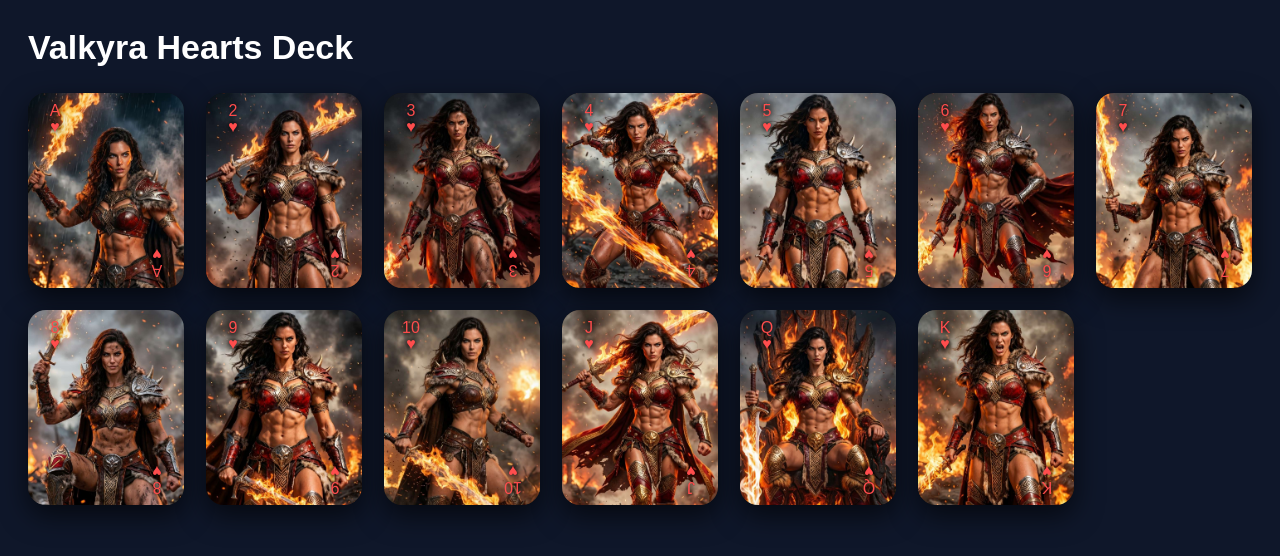
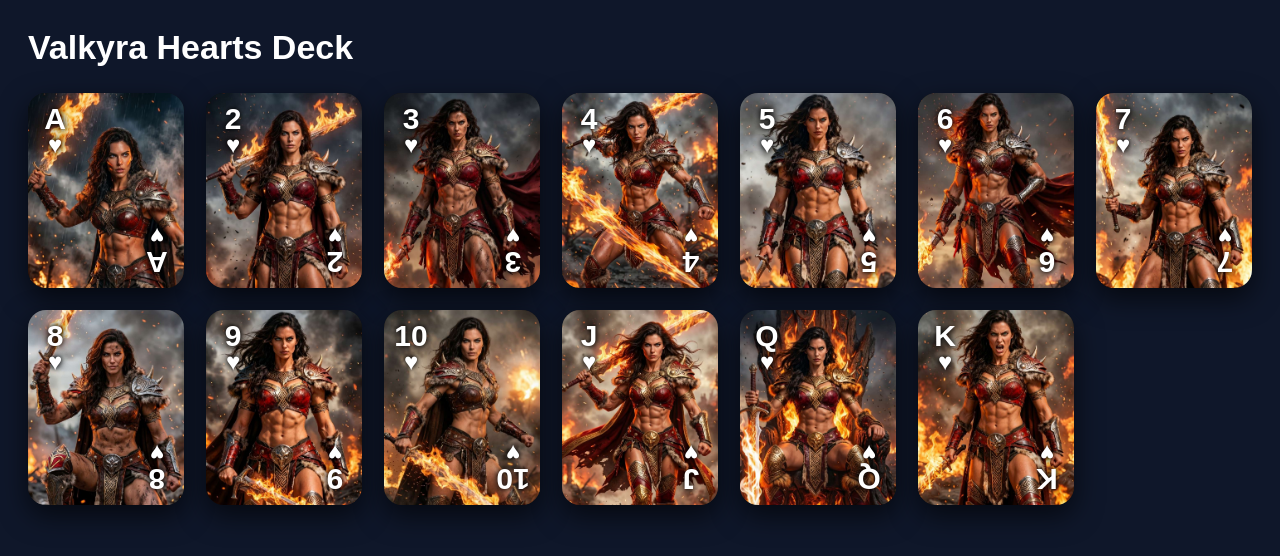
Before and after one commit to PlayYourPhotos/playyourphotos-blackjack, a React (Create React App) app: page /demo in a window 1280 px wide. Shown: the top 556 px of the page. Built offline with nearby package versions, Linux system fonts and the light colour scheme.

Commit message:
Update Card.jsx

```diff
--- a/src/components/Card.jsx
+++ b/src/components/Card.jsx
@@ -7,19 +7,7 @@ const suitSymbols = {
   clubs: "♣",
 };
 
-const suitColors = {
-  hearts: "#ff4d4d",
-  diamonds: "#ff4d4d",
-  spades: "#ffffff",
-  clubs: "#ffffff",
-};
-
-export default function Card({
-  rank,
-  suit,
-  image,
-  faceDown = false,
-}) {
+export default function Card({ rank, suit, image, faceDown = false }) {
   return (
     <div className="card">
       <img
@@ -30,20 +18,14 @@ export default function Card({
 
       {!faceDown && (
         <>
-          <div
-            className="corner top-left"
-            style={{ color: suitColors[suit] }}
-          >
-            {rank}
-            <span>{suitSymbols[suit]}</span>
+          <div className="corner top-left">
+            <div className="corner-rank">{rank}</div>
+            <div className="corner-suit">{suitSymbols[suit]}</div>
           </div>
 
-          <div
-            className="corner bottom-right"
-            style={{ color: suitColors[suit] }}
-          >
-            {rank}
-            <span>{suitSymbols[suit]}</span>
+          <div className="corner bottom-right">
+            <div className="corner-rank">{rank}</div>
+            <div className="corner-suit">{suitSymbols[suit]}</div>
           </div>
         </>
       )}
```
